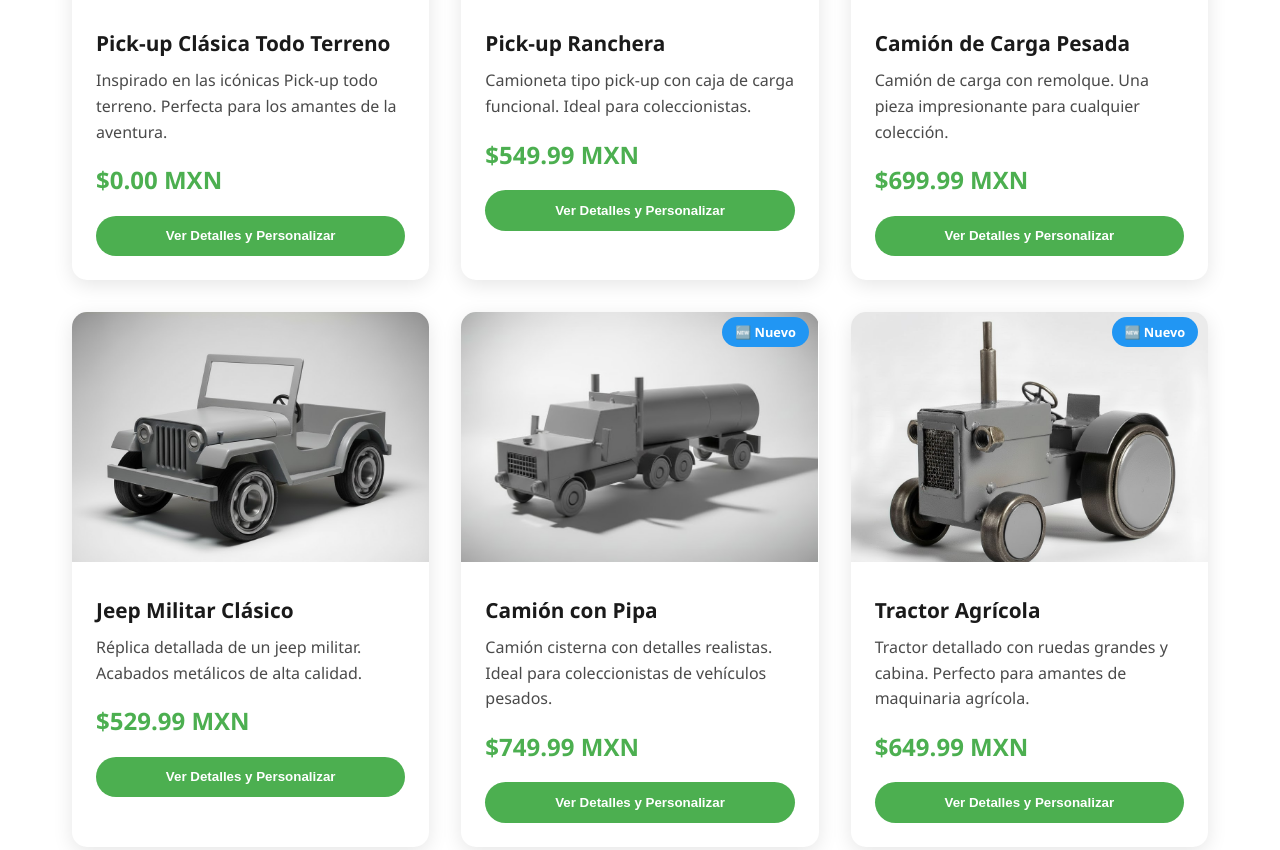
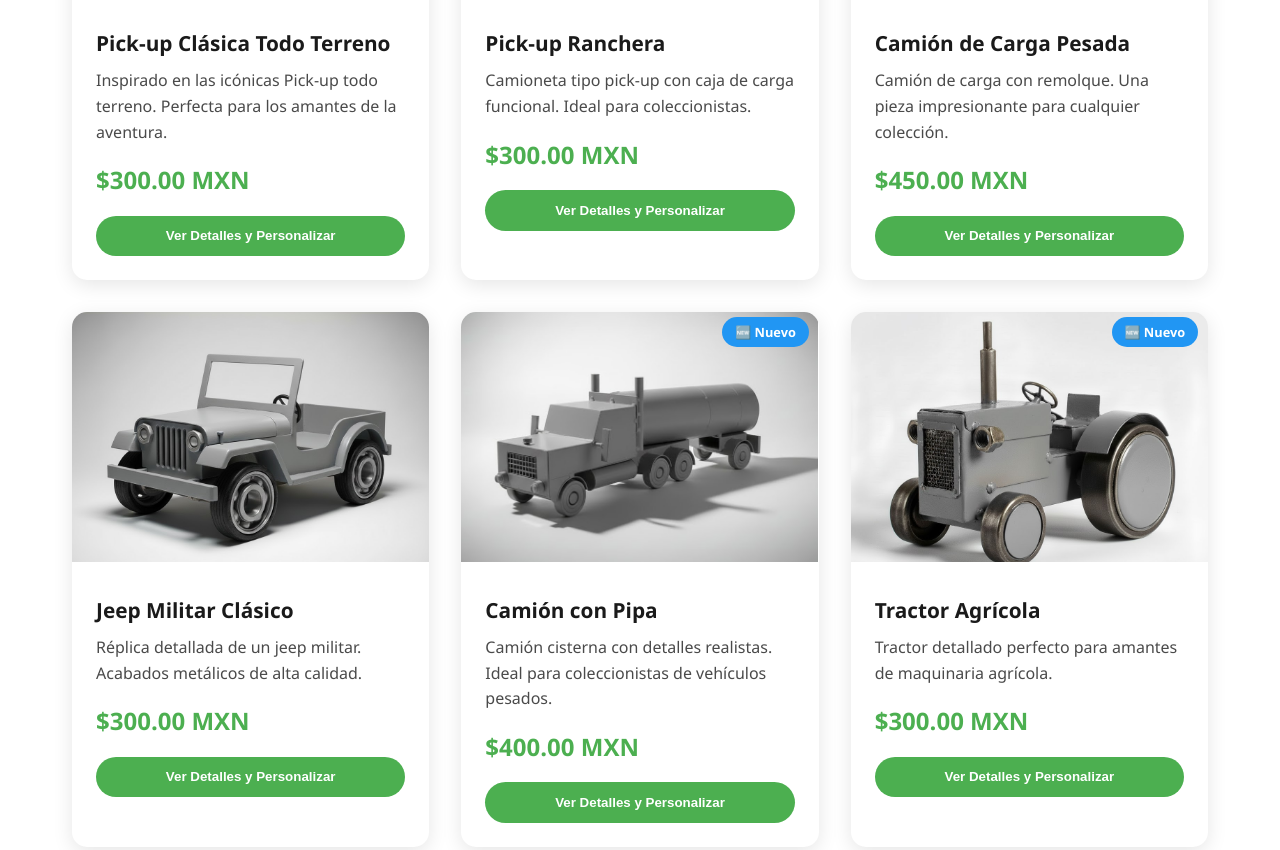
Before and after one commit to p020232046-jpg/arte-sobre-ruedas, a plain HTML site: page index.html in a window 1280 px wide. Shown: the part 2137-2987 px from the top of the page. Drawn offline with Linux system fonts and the light colour scheme.

Commit message:
Cambiar precios

```diff
--- a/index.html
+++ b/index.html
@@ -1517,7 +1517,7 @@
                 id: 1,
                 name: "Pick-up Clásica Todo Terreno",
                 description: "Inspirado en las icónicas Pick-up todo terreno. Perfecta para los amantes de la aventura.",
-                basePrice: 0.0, // Cambia este precio
+                basePrice: 300.00, // Cambia este precio
                 image: "pickupgris.jpg",
                 colorImages: {
                     'Gris': 'pickupgris.jpg',
@@ -1537,7 +1537,7 @@
                 id: 2,
                 name: "Pick-up Ranchera",
                 description: "Camioneta tipo pick-up con caja de carga funcional. Ideal para coleccionistas.",
-                basePrice: 549.99, // Cambia este precio
+                basePrice: 300.00, // Cambia este precio
                 image: "redilasgris.jpg",
                 colorImages: {
                     'Gris': 'redilasgris.jpg',
@@ -1557,7 +1557,7 @@
                 id: 3,
                 name: "Camión de Carga Pesada",
                 description: "Camión de carga con remolque. Una pieza impresionante para cualquier colección.",
-                basePrice: 699.99, // Cambia este precio
+                basePrice: 450.00, // Cambia este precio
                 image: "camiongris.jpg",
                 colorImages: {
                     'Gris': 'camiongris.jpg',
@@ -1577,7 +1577,7 @@
                 id: 4,
                 name: "Jeep Militar Clásico",
                 description: "Réplica detallada de un jeep militar. Acabados metálicos de alta calidad.",
-                basePrice: 529.99, // Cambia este precio
+                basePrice: 300.00, // Cambia este precio
                 image: "jeepgris.jpg",
                 colorImages: {
                     'Gris': 'jeepgris.jpg',
@@ -1597,7 +1597,7 @@
                 id: 5,
                 name: "Camión con Pipa",
                 description: "Camión cisterna con detalles realistas. Ideal para coleccionistas de vehículos pesados.",
-                basePrice: 749.99, // Cambia este precio
+                basePrice: 400.00, // Cambia este precio
                 image: "pipagris.jpg",
                 colorImages: {
                     'Gris': 'pipagris.jpg',
@@ -1616,8 +1616,8 @@
             {
                 id: 6,
                 name: "Tractor Agrícola",
-                description: "Tractor detallado con ruedas grandes y cabina. Perfecto para amantes de maquinaria agrícola.",
-                basePrice: 649.99, // Cambia este precio
+                description: "Tractor detallado perfecto para amantes de maquinaria agrícola.",
+                basePrice: 300.00, // Cambia este precio
                 image: "tractorgris.jpg",
                 colorImages: {
                     'Gris': 'tractorgris.jpg',
```
